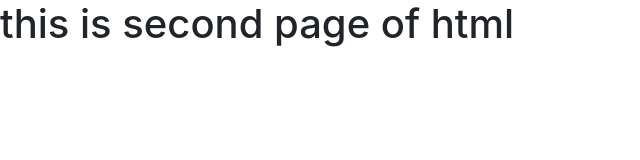
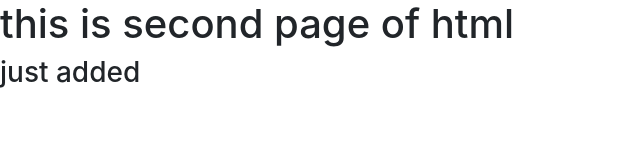
Before and after one commit to mdkashifsidd/mywebsite, a plain HTML site: page index.html in a window 1280 px wide. Shown: the whole page, without its empty margins (0-640 px from the left). Drawn offline with nearby package versions, Linux system fonts and the light colour scheme.

Commit message:
h3 added

```diff
--- a/index.html
+++ b/index.html
@@ -11,6 +11,7 @@
   </head>
   <body>
       <h1>this is second page of html</h1>
+      <h3> just added </h3>
 
     <!-- Optional JavaScript -->
     <!-- jQuery first, then Popper.js, then Bootstrap JS -->
```
